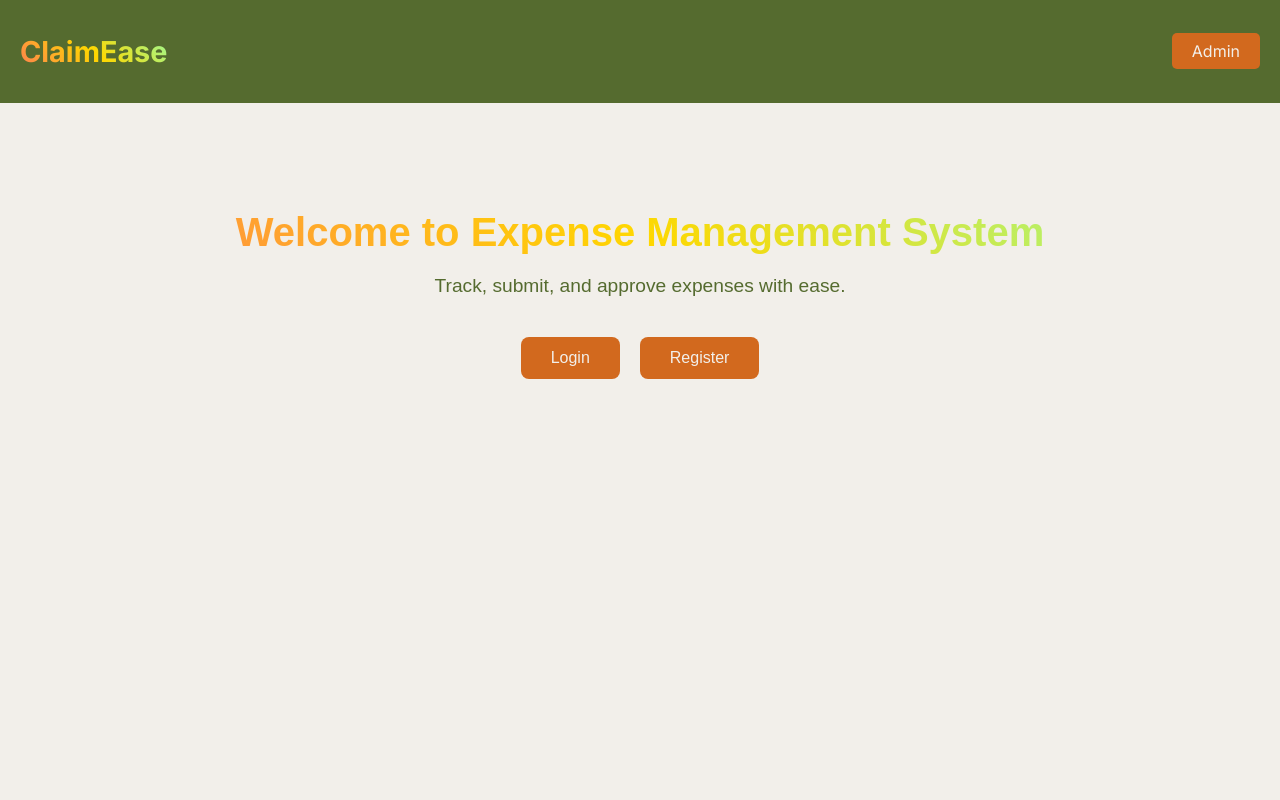
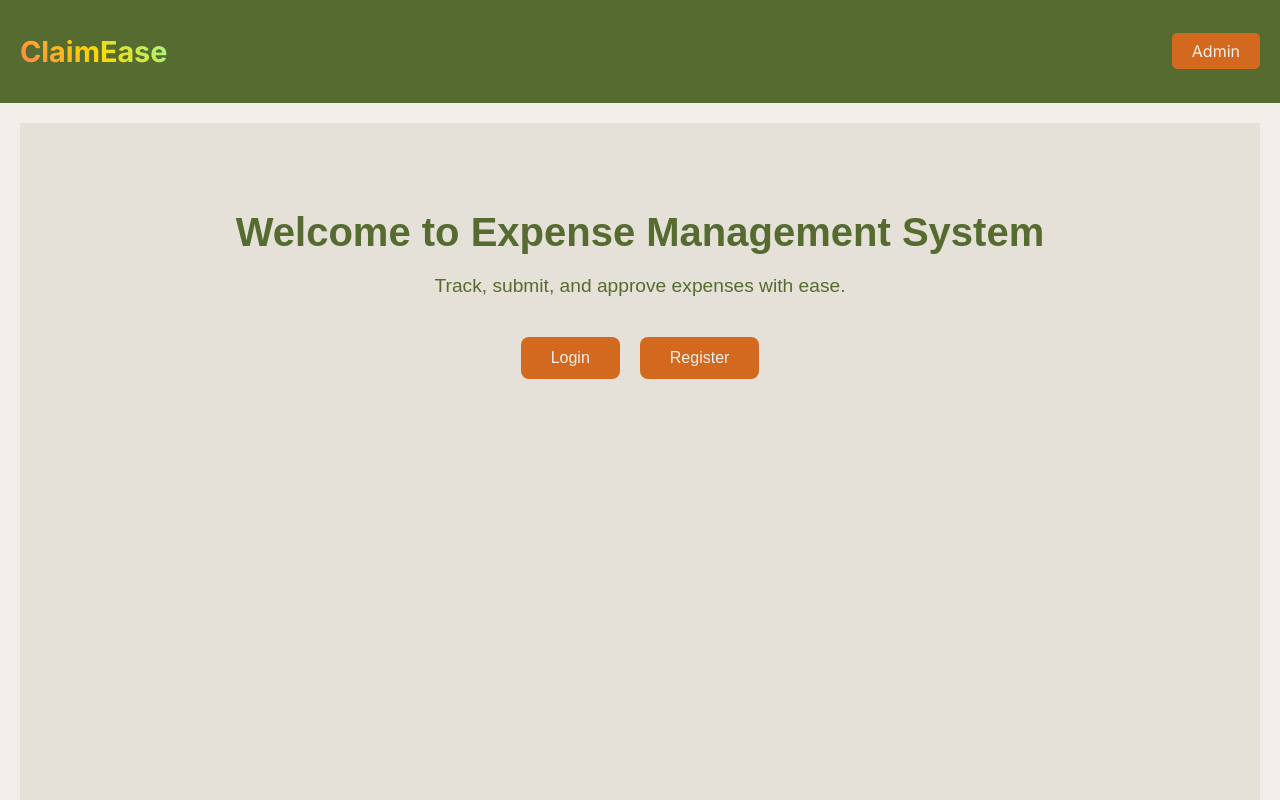
Before and after one commit to Pragalya03/my-reimbursement-portal, a React (Create React App) app in the folder reactapp/: page / in a window 1280 px wide. Shown: the top 800 px of the page. Built offline with nearby package versions, Linux system fonts and the light colour scheme.

Commit message:
Update Home.css

```diff
--- a/reactapp/src/styles/Home.css
+++ b/reactapp/src/styles/Home.css
@@ -1,25 +1,23 @@
 .home-page {
   font-family: Arial, sans-serif;
-  background-color: #F2EFEA; /* same as App background */
+  background-color: #E5E1D8;
   color: #333333;
   text-align: center;
   padding: 60px 20px;
-  min-height: calc(100vh - 80px); /* leave space for navbar */
+  min-height: calc(100vh - 80px);
 }
 
 .home-page h1 {
   font-size: 2.5rem;
   font-weight: bold;
-  background: linear-gradient(45deg, #FF7F50, #FFD700, #98FB98);
-  -webkit-background-clip: text;
-  -webkit-text-fill-color: transparent;
+  color: #556B2F;
   margin-bottom: 20px;
 }
 
 .home-page p {
   font-size: 1.2rem;
   margin-bottom: 40px;
-  color: #556B2F; /* Deep Olive for subtext */
+  color: #556B2F;
 }
 
 .home-buttons {
@@ -30,8 +28,8 @@
 }
 
 .home-buttons button {
-  background-color: #D2691E; /* Burnt Orange */
-  color: #F2EFEA; /* Warm Gray text */
+  background-color: #D2691E;
+  color: #F2EFEA;
   border: none;
   border-radius: 8px;
   padding: 12px 30px;
@@ -41,8 +39,8 @@
 }
 
 .home-buttons button:hover {
-  background-color: #DAA520; /* Goldenrod */
-  transform: scale(1.05);
+  background-color: #DAA520;
+  transform: scale(1.03);
 }
 
 .home-buttons a {
```
